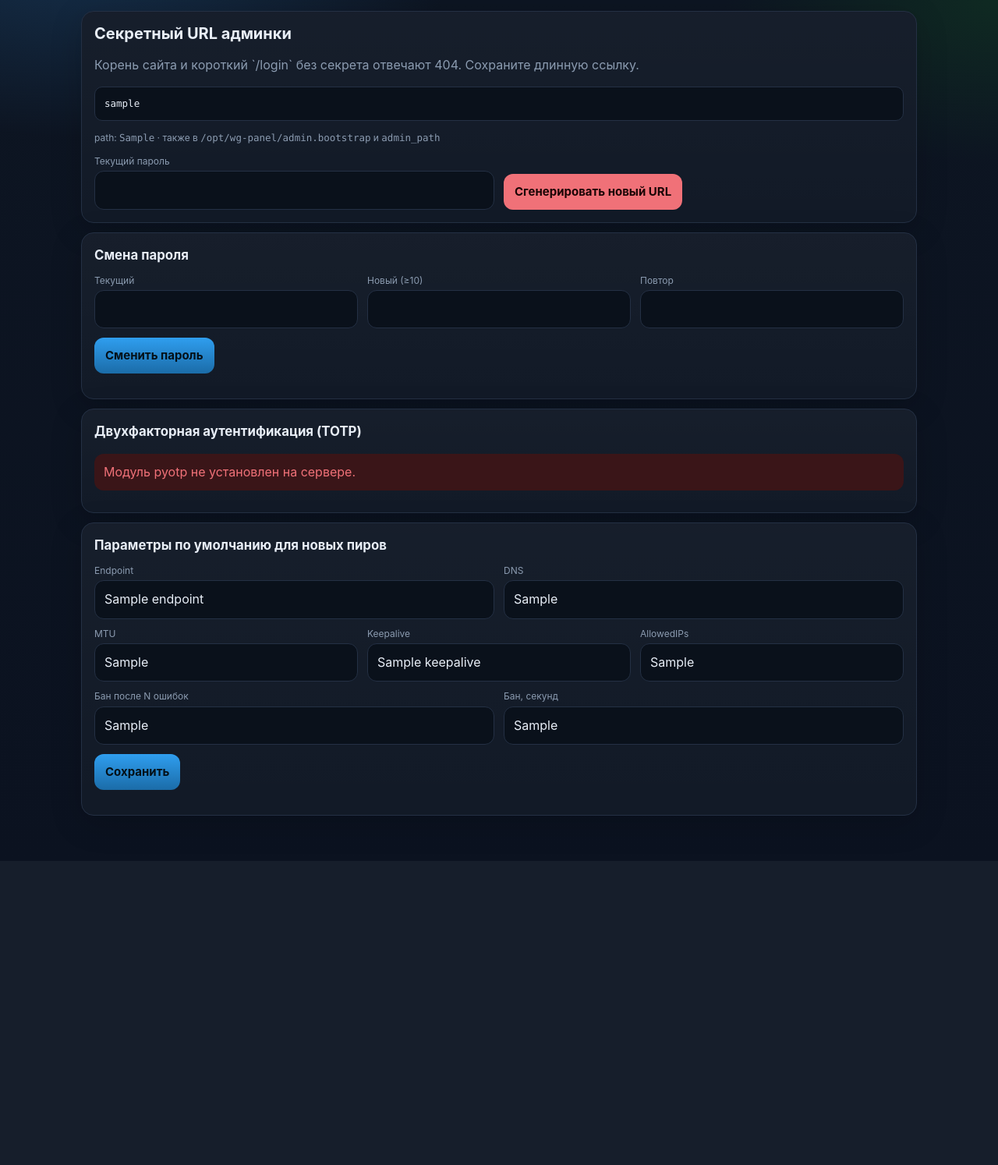
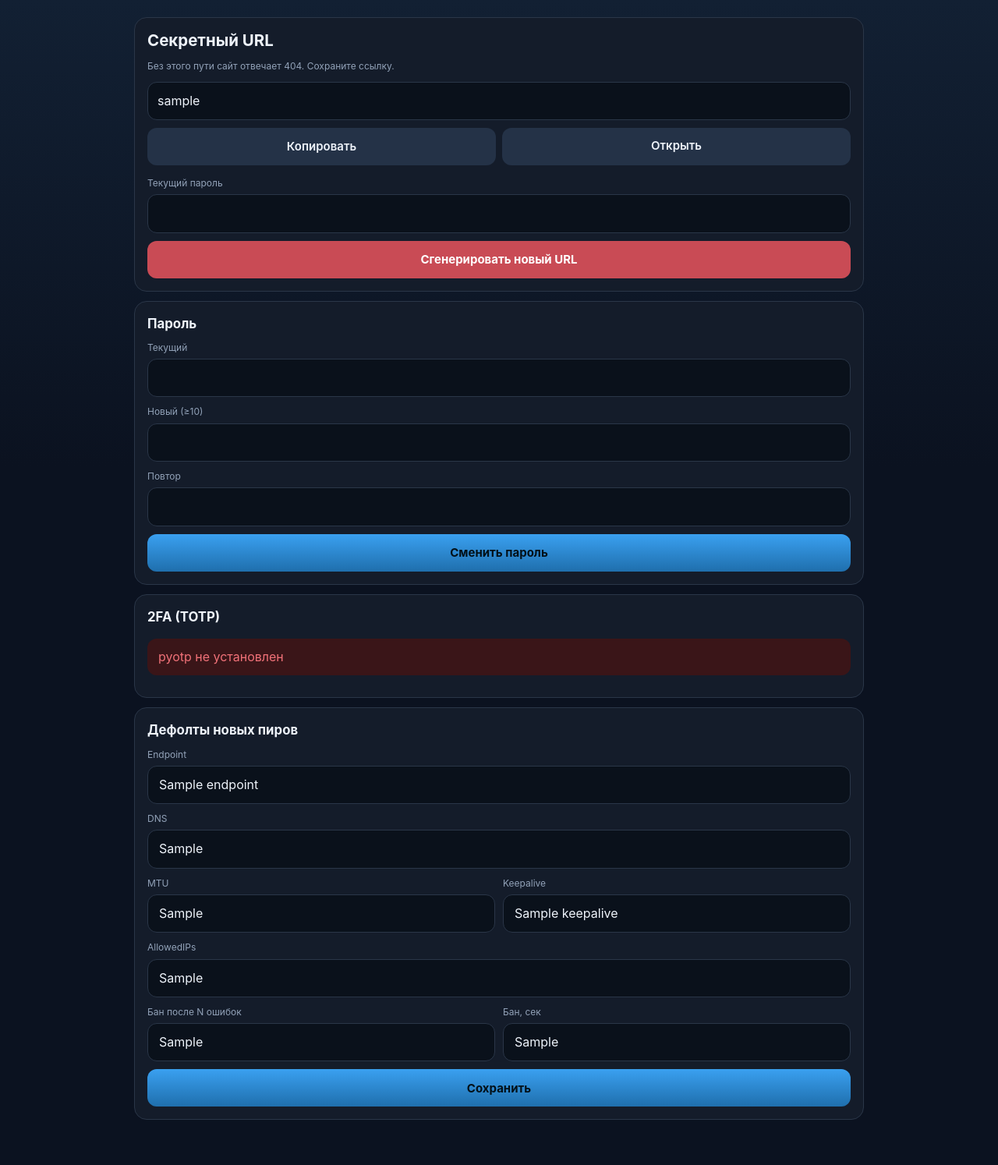
Before and after one commit to shumkoea-code/Hinkal, a Python web app: template tools/wg-panel/templates/settings.html in a window 1280 px wide. Shown: the whole page at 78% size. Before the commit the page ends 1095 px from the top, so only its background shows below. Run offline with Jinja, Linux system fonts and the light colour scheme; the template is opened without the code that fills it: most values are stand-ins (such as "Sample title", 1, 10 or a date in 2020).

Commit message:
ui(wg-panel): нижнее меню, карточки и полировка всех экранов
Мобильная навигация, списки вместо таблиц, копирование URL,
обновлён README со ссылкой на ZIP для скачивания.

Co-authored-by: shumkoea-code <shumkoea-code@users.noreply.github.com>

```diff
--- a/tools/wg-panel/templates/base.html
+++ b/tools/wg-panel/templates/base.html
@@ -7,132 +7,149 @@
   <title>{% block title %}WG Panel{% endblock %}</title>
   <style>
     :root {
-      --bg:#0b1220; --card:#121a27; --text:#e8eef7; --muted:#8b9bb0;
-      --acc:#2f9eef; --acc2:#1b6ca8; --ok:#3ecf8e; --warn:#e6b35a; --err:#f07178;
-      --line:#243044; --tap:44px;
+      --bg:#0b1220; --card:#141c2a; --text:#eef3fa; --muted:#92a2b8;
+      --acc:#3aa0f0; --acc2:#1f6fad; --ok:#3ecf8e; --warn:#e6b35a; --err:#f07178;
+      --line:#2a3648; --tap:48px; --radius:16px;
       --safe-b: env(safe-area-inset-bottom, 0px);
       --safe-t: env(safe-area-inset-top, 0px);
+      --nav-h: 64px;
     }
     *{box-sizing:border-box}
     html{-webkit-text-size-adjust:100%}
     body{
-      margin:0;font:16px/1.45 -apple-system,BlinkMacSystemFont,"Segoe UI",Roboto,sans-serif;
-      color:var(--text);min-height:100vh;min-height:100dvh;
-      background:
-        radial-gradient(900px 480px at 8% -8%, #16324f 0%, transparent 55%),
-        radial-gradient(700px 420px at 100% 0%, #0f2a22 0%, transparent 50%),
-        linear-gradient(180deg, #0d1522, var(--bg));
-      padding-bottom:calc(18px + var(--safe-b));
+      margin:0;
+      font:16px/1.45 -apple-system,BlinkMacSystemFont,"SF Pro Text","Segoe UI",Roboto,sans-serif;
+      color:var(--text); min-height:100dvh;
+      background: #0b1220 linear-gradient(180deg,#122033 0%,#0b1220 40%);
+      padding-bottom: calc(var(--nav-h) + 12px + var(--safe-b));
     }
-    a{color:var(--acc);text-decoration:none} a:hover{text-decoration:underline}
-    .wrap{max-width:1100px;margin:0 auto;padding:14px 14px 28px;padding-top:calc(14px + var(--safe-t))}
-    .nav{
-      display:flex;gap:8px;align-items:center;margin-bottom:14px;flex-wrap:wrap;
-      position:sticky;top:0;z-index:20;padding:10px 0;backdrop-filter:blur(10px);
-      background:rgba(11,18,32,.88);border-bottom:1px solid transparent;
+    a{color:var(--acc);text-decoration:none}
+    .wrap{max-width:720px;margin:0 auto;padding:12px 14px 20px;padding-top:calc(12px + var(--safe-t))}
+    .topbar{
+      display:flex;align-items:center;justify-content:space-between;gap:10px;
+      margin-bottom:14px;
     }
-    .nav .brand{font-weight:750;letter-spacing:.02em;font-size:15px;margin-right:4px}
-    .nav a{
-      color:var(--muted);padding:8px 10px;border-radius:10px;min-height:var(--tap);
-      display:inline-flex;align-items:center;font-size:14px;
+    .topbar .brand{font-weight:750;font-size:17px;letter-spacing:.01em}
+    .topbar .user{color:var(--muted);font-size:13px}
+    .card{
+      background:var(--card); border:1px solid var(--line); border-radius:var(--radius);
+      padding:16px; margin-bottom:12px;
     }
-    .nav a:hover{color:var(--text);background:#1a2433;text-decoration:none}
-    .nav .spacer{flex:1}
-    .card{
-      background:linear-gradient(180deg, rgba(255,255,255,.02), transparent), var(--card);
-      border:1px solid var(--line);border-radius:16px;padding:16px;margin-bottom:12px;
-      box-shadow:0 10px 40px rgba(0,0,0,.18);
-    }
-    h1{margin:0 0 8px;font-size:1.25rem;line-height:1.25;word-break:break-word}
-    h2{margin:0 0 12px;font-size:1.05rem}
-    .muted{color:var(--muted)} .tiny{font-size:12px}
-    label.muted{display:block;margin-bottom:4px;font-size:12px}
+    h1{margin:0 0 8px;font-size:1.28rem;line-height:1.25}
+    h2{margin:0 0 10px;font-size:1.05rem}
+    .muted{color:var(--muted)} .tiny{font-size:12px;line-height:1.35}
+    label.muted{display:block;margin:0 0 6px;font-size:12px}
     input,button,select,textarea{font:inherit;touch-action:manipulation}
     input,select,textarea{
-      width:100%;padding:12px 12px;border-radius:12px;border:1px solid var(--line);
-      background:#0a111b;color:var(--text);min-height:var(--tap);font-size:16px;
+      width:100%; padding:12px 14px; border-radius:12px; border:1px solid var(--line);
+      background:#0a111b; color:var(--text); min-height:var(--tap); font-size:16px;
     }
-    textarea{min-height:72px;resize:vertical}
     button,.btn{
-      display:inline-flex;align-items:center;justify-content:center;gap:6px;
-      padding:12px 14px;border-radius:12px;border:0;min-height:var(--tap);
-      background:linear-gradient(180deg, var(--acc), var(--acc2));color:#041018;font-weight:700;cursor:pointer;
-      font-size:15px;text-align:center;
+      display:inline-flex;align-items:center;justify-content:center;
+      min-height:var(--tap); padding:12px 14px; border:0; border-radius:12px;
+      background:linear-gradient(180deg,var(--acc),var(--acc2)); color:#031018;
+      font-weight:700; font-size:15px; cursor:pointer; text-align:center;
     }
-    button.secondary,.btn.secondary{background:#243044;color:var(--text);font-weight:600}
-    button.danger{background:var(--err);color:#1a0505}
+    button.secondary,.btn.secondary{background:#243247;color:var(--text);font-weight:600}
+    button.danger{background:#c94b55;color:#fff}
+    button.ghost,.btn.ghost{background:transparent;border:1px solid var(--line);color:var(--muted);font-weight:600}
     button.block,.btn.block{width:100%}
-    button:disabled{opacity:.5;cursor:not-allowed}
-    .row{display:grid;grid-template-columns:1fr 1fr;gap:12px}
-    .row3{display:grid;grid-template-columns:1fr 1fr 1fr;gap:12px}
-    .table-wrap{overflow-x:auto;-webkit-overflow-scrolling:touch;margin:0 -4px;padding:0 4px}
-    table{width:100%;border-collapse:collapse;min-width:520px}
-    th,td{padding:10px 6px;border-bottom:1px solid var(--line);text-align:left;vertical-align:top}
-    th{color:var(--muted);font-size:12px;font-weight:600}
-    .flash{padding:12px;border-radius:12px;margin-bottom:12px;word-break:break-word}
+    .row{display:grid;grid-template-columns:1fr 1fr;gap:10px}
+    .stack{display:grid;gap:10px}
+    .flash{padding:12px 14px;border-radius:12px;margin-bottom:12px;word-break:break-word}
     .flash.ok{background:#123226;color:var(--ok)}
     .flash.error{background:#3a1518;color:var(--err)}
-    .pill{display:inline-block;padding:3px 8px;border-radius:999px;background:#243041;font-size:12px;margin:2px 2px 0 0}
-    .pill.on{background:#143526;color:var(--ok)} .pill.off{background:#3a1518;color:var(--err)}
+    .pill{display:inline-flex;align-items:center;padding:3px 9px;border-radius:999px;background:#243041;font-size:12px;margin:0 4px 0 0}
+    .pill.on{background:#143526;color:var(--ok)}
+    .pill.off{background:#3a1518;color:var(--err)}
     .pill.warn{background:#3a2e12;color:var(--warn)}
     code,pre{font-family:ui-monospace,SFMono-Regular,Menlo,monospace;font-size:12.5px}
-    pre{background:#0a111b;padding:12px;border-radius:10px;overflow:auto;border:1px solid var(--line);max-width:100%;-webkit-overflow-scrolling:touch}
-    .login-box{max-width:420px;margin:8vh auto}
-    .stats{display:grid;grid-template-columns:repeat(4,1fr);gap:10px;margin-bottom:12px}
-    .stat{padding:14px;border-radius:14px;border:1px solid var(--line);background:rgba(18,26,39,.85)}
-    .stat .v{font-size:1.2rem;font-weight:750;margin-top:4px}
-    .bar{height:8px;background:#0a111b;border-radius:99px;overflow:hidden;margin-top:6px}
-    .bar > i{display:block;height:100%;background:linear-gradient(90deg,var(--acc),var(--ok));border-radius:99px}
-    .actions{display:flex;gap:8px;flex-wrap:wrap;align-items:stretch}
-    .actions > form{display:flex}
-    .actions button,.actions .btn{flex:1 1 auto}
-    .chip-row{display:flex;flex-wrap:wrap;gap:8px;margin-top:8px}
-    .chip-row form{flex:1 1 calc(50% - 8px);min-width:120px}
-    .chip-row button{width:100%}
-    .peer-cards{display:none}
+    pre,.mono-box{
+      background:#0a111b;padding:12px;border-radius:12px;overflow:auto;
+      border:1px solid var(--line); max-width:100%; word-break:break-all; white-space:pre-wrap;
+    }
+    .stats{display:grid;grid-template-columns:repeat(2,1fr);gap:8px;margin-bottom:12px}
+    .stat{padding:12px;border-radius:14px;border:1px solid var(--line);background:rgba(20,28,42,.9)}
+    .stat .v{font-size:1.15rem;font-weight:750;margin-top:2px}
+    .bar{height:7px;background:#0a111b;border-radius:99px;overflow:hidden;margin-top:8px}
+    .bar>i{display:block;height:100%;background:linear-gradient(90deg,var(--acc),var(--ok))}
     .peer-card{border:1px solid var(--line);border-radius:14px;padding:14px;margin-bottom:10px;background:#0e1622}
-    .peer-card .top{display:flex;justify-content:space-between;gap:8px;align-items:flex-start}
-    .peer-card .meta{margin-top:8px}
+    .peer-card .head{display:flex;justify-content:space-between;gap:10px;align-items:flex-start}
+    .peer-card .title{font-weight:700;font-size:17px}
+    .peer-card .meta{margin-top:8px;display:grid;gap:4px}
+    .grid2{display:grid;grid-template-columns:1fr 1fr;gap:8px;margin-top:12px}
+    .grid2 form,.grid2 a{display:block}
+    .grid2 button,.grid2 .btn{width:100%}
     .seg{display:grid;grid-template-columns:repeat(3,1fr);gap:6px}
     .seg label{
       display:flex;align-items:center;justify-content:center;text-align:center;
-      min-height:var(--tap);padding:8px 6px;border-radius:12px;border:1px solid var(--line);
-      background:#0a111b;color:var(--muted);font-size:13px;cursor:pointer;
+      min-height:42px;padding:8px 4px;border-radius:12px;border:1px solid var(--line);
+      background:#0a111b;color:var(--muted);font-size:13px;cursor:pointer;position:relative;
     }
-    .seg input{position:absolute;opacity:0;pointer-events:none}
-    .seg input:checked + span, .seg label:has(input:checked){
-      border-color:var(--acc);color:var(--text);background:#132033;font-weight:650;
+    .seg input{position:absolute;opacity:0;inset:0}
+    .seg label:has(input:checked){border-color:var(--acc);color:var(--text);background:#152536;font-weight:650}
+    .list{display:grid;gap:0}
+    .list-row{
+      display:flex;justify-content:space-between;gap:10px;align-items:center;
+      padding:12px 0;border-bottom:1px solid var(--line);
     }
-    .seg label span{pointer-events:none}
-    .qr-wrap{text-align:center}
-    .qr-wrap img{max-width:min(220px,70vw);height:auto;background:#fff;padding:8px;border-radius:8px}
-    .url-box{word-break:break-all;font-size:12px}
-    @media(max-width:820px){
+    .list-row:last-child{border-bottom:0;padding-bottom:0}
+    .list-row:first-child{padding-top:0}
+    .qr-wrap{text-align:center;margin:12px 0}
+    .qr-wrap img{max-width:min(200px,65vw);background:#fff;padding:8px;border-radius:10px}
+    .login-box{max-width:420px;margin:10vh auto 0}
+    .desktop-table{display:none}
+    .bottom-nav{
+      position:fixed;left:0;right:0;bottom:0;z-index:50;
+      display:grid;grid-template-columns:repeat(4,1fr);
+      background:rgba(12,18,28,.94); backdrop-filter:blur(14px);
+      border-top:1px solid var(--line);
+      padding:6px 6px calc(6px + var(--safe-b));
+    }
+    .bottom-nav a{
+      display:flex;flex-direction:column;align-items:center;justify-content:center;
+      gap:2px; min-height:52px; color:var(--muted); font-size:11px; font-weight:600;
+      border-radius:12px; text-decoration:none;
+    }
+    .bottom-nav a .ico{font-size:18px;line-height:1}
+    .bottom-nav a.active{color:var(--text);background:#1a2536}
+    .hide-mobile{display:none}
+    @media(min-width:860px){
+      body{padding-bottom:24px}
+      .wrap{max-width:980px;padding:22px}
+      .stats{grid-template-columns:repeat(4,1fr)}
+      .bottom-nav{display:none}
+      .hide-mobile{display:inline-flex}
+      .top-nav{display:flex;gap:8px;align-items:center;margin-bottom:16px;flex-wrap:wrap}
+      .top-nav a{color:var(--muted);padding:10px 12px;border-radius:10px}
+      .top-nav a.active,.top-nav a:hover{background:#1a2536;color:var(--text);text-decoration:none}
+      .desktop-table{display:block;overflow-x:auto}
+      .mobile-list{display:none}
+      table{width:100%;border-collapse:collapse}
+      th,td{padding:10px 8px;border-bottom:1px solid var(--line);text-align:left;vertical-align:top;font-size:14px}
+      th{color:var(--muted);font-size:12px}
+      .row3{display:grid;grid-template-columns:1fr 1fr 1fr;gap:10px}
+    }
+    @media(max-width:859px){
       .row,.row3{grid-template-columns:1fr}
-      .stats{grid-template-columns:1fr 1fr}
-      .desktop-only{display:none !important}
-      .peer-cards{display:block}
-      .actions{flex-direction:column}
-      .actions > form,.actions > a{width:100%}
-      .actions button,.actions .btn{width:100%}
-      .nav .brand{width:100%;margin-bottom:2px}
       .seg{grid-template-columns:repeat(2,1fr)}
-    }
-    @media(min-width:821px){
-      .mobile-only{display:none !important}
+      .top-nav{display:none}
     }
   </style>
+  {% block head %}{% endblock %}
 </head>
 <body>
   <div class="wrap">
     {% if session.get('admin') %}
-    <div class="nav">
-      <div class="brand">WG Panel · idivles</div>
-      <a href="{{ url_for('dashboard') }}">Пиры</a>
-      <a href="{{ url_for('settings_page') }}">Настройки</a>
-      <a href="{{ url_for('instructions') }}">Инструкция</a>
-      <span class="spacer"></span>
-      <span class="muted tiny">{{ session.get('user') }}</span>
+    <div class="topbar">
+      <div class="brand">WG Panel</div>
+      <div class="user">{{ session.get('user') }}</div>
+    </div>
+    <div class="top-nav">
+      <a href="{{ url_for('dashboard') }}" class="{% if request.endpoint == 'dashboard' %}active{% endif %}">Пиры</a>
+      <a href="{{ url_for('settings_page') }}" class="{% if request.endpoint == 'settings_page' %}active{% endif %}">Настройки</a>
+      <a href="{{ url_for('instructions') }}" class="{% if request.endpoint == 'instructions' %}active{% endif %}">Инструкция</a>
+      <span style="flex:1"></span>
       <a href="{{ url_for('logout') }}">Выход</a>
     </div>
     {% endif %}
@@ -141,5 +158,21 @@
     {% endwith %}
     {% block body %}{% endblock %}
   </div>
+  {% if session.get('admin') %}
+  <nav class="bottom-nav" aria-label="Меню">
+    <a href="{{ url_for('dashboard') }}" class="{% if request.endpoint in ('dashboard','peer_detail') %}active{% endif %}">
+      <span class="ico">◎</span>Пиры
+    </a>
+    <a href="{{ url_for('settings_page') }}" class="{% if request.endpoint == 'settings_page' %}active{% endif %}">
+      <span class="ico">⚙</span>Настройки
+    </a>
+    <a href="{{ url_for('instructions') }}" class="{% if request.endpoint == 'instructions' %}active{% endif %}">
+      <span class="ico">?</span>Справка
+    </a>
+    <a href="{{ url_for('logout') }}">
+      <span class="ico">⎋</span>Выход
+    </a>
+  </nav>
+  {% endif %}
 </body>
 </html>
--- a/tools/wg-panel/templates/settings.html
+++ b/tools/wg-panel/templates/settings.html
@@ -2,83 +2,80 @@
 {% block title %}Настройки · WG Panel{% endblock %}
 {% block body %}
 <div class="card">
-  <h1>Секретный URL админки</h1>
-  <p class="muted">Корень сайта и короткий `/login` без секрета отвечают 404. Сохраните длинную ссылку.</p>
-  <pre>{{ admin_login_url }}</pre>
-  <p class="tiny muted">path: <code>{{ admin_path }}</code> · также в <code>/opt/wg-panel/admin.bootstrap</code> и <code>admin_path</code></p>
-  <form method="post" onsubmit="return confirm('Старая ссылка перестанет работать. Продолжить?')">
+  <h1>Секретный URL</h1>
+  <p class="muted tiny">Без этого пути сайт отвечает 404. Сохраните ссылку.</p>
+  <div class="mono-box" id="admin-url">{{ admin_login_url }}</div>
+  <div class="grid2" style="margin-top:10px">
+    <button type="button" class="secondary" id="copy-url">Копировать</button>
+    <a class="btn secondary" href="{{ admin_login_url }}">Открыть</a>
+  </div>
+  <form method="post" style="margin-top:14px" class="stack" onsubmit="return confirm('Старая ссылка перестанет работать. Продолжить?')">
     <input type="hidden" name="action" value="regen_path">
-    <div class="row">
-      <div><label class="muted">Текущий пароль</label><input type="password" name="current_password" required autocomplete="current-password"></div>
-      <div style="align-self:end"><button class="danger" type="submit">Сгенерировать новый URL</button></div>
-    </div>
+    <div><label class="muted">Текущий пароль</label><input type="password" name="current_password" required autocomplete="current-password"></div>
+    <button class="danger block" type="submit">Сгенерировать новый URL</button>
   </form>
 </div>
 
 <div class="card">
-  <h2>Смена пароля</h2>
-  <form method="post">
+  <h2>Пароль</h2>
+  <form method="post" class="stack">
     <input type="hidden" name="action" value="password">
-    <div class="row3">
-      <div><label class="muted">Текущий</label><input type="password" name="current_password" required autocomplete="current-password"></div>
-      <div><label class="muted">Новый (≥10)</label><input type="password" name="new_password" required minlength="10" autocomplete="new-password"></div>
-      <div><label class="muted">Повтор</label><input type="password" name="new_password2" required minlength="10" autocomplete="new-password"></div>
-    </div>
-    <p style="margin-top:12px"><button type="submit">Сменить пароль</button></p>
+    <div><label class="muted">Текущий</label><input type="password" name="current_password" required autocomplete="current-password"></div>
+    <div><label class="muted">Новый (≥10)</label><input type="password" name="new_password" required minlength="10" autocomplete="new-password"></div>
+    <div><label class="muted">Повтор</label><input type="password" name="new_password2" required minlength="10" autocomplete="new-password"></div>
+    <button type="submit" class="block">Сменить пароль</button>
   </form>
 </div>
 
 <div class="card">
-  <h2>Двухфакторная аутентификация (TOTP)</h2>
+  <h2>2FA (TOTP)</h2>
   {% if not pyotp_ok %}
-  <p class="flash error">Модуль pyotp не установлен на сервере.</p>
+  <p class="flash error">pyotp не установлен</p>
   {% elif admin.totp_enabled %}
-  <p><span class="pill on">2FA включена</span></p>
-  <form method="post">
+  <p><span class="pill on">включена</span></p>
+  <form method="post" class="stack" style="margin-top:10px">
     <input type="hidden" name="action" value="2fa_disable">
-    <div class="row">
-      <div><label class="muted">Пароль</label><input type="password" name="current_password" required></div>
-      <div><label class="muted">Код 2FA</label><input name="code" required inputmode="numeric"></div>
-    </div>
-    <p style="margin-top:12px"><button class="danger" type="submit">Отключить 2FA</button></p>
+    <div><label class="muted">Пароль</label><input type="password" name="current_password" required></div>
+    <div><label class="muted">Код 2FA</label><input name="code" required inputmode="numeric" autocomplete="one-time-code"></div>
+    <button class="danger block" type="submit">Отключить 2FA</button>
   </form>
   {% elif totp_pending %}
-  <p class="muted">Отсканируйте QR в Google Authenticator / Aegis / 1Password и введите код.</p>
-  {% if totp_qr_data %}<p><img src="{{ totp_qr_data }}" alt="2FA QR" style="background:#fff;padding:8px;border-radius:8px;max-width:220px"></p>{% endif %}
+  <p class="muted tiny">Отсканируйте QR и введите код.</p>
+  {% if totp_qr_data %}<div class="qr-wrap"><img src="{{ totp_qr_data }}" alt="2FA QR"></div>{% endif %}
   <p class="tiny muted">Секрет: <code>{{ totp_secret }}</code></p>
-  <form method="post">
+  <form method="post" class="stack">
     <input type="hidden" name="action" value="2fa_confirm">
-    <div class="row">
-      <div><label class="muted">Код подтверждения</label><input name="code" required inputmode="numeric" autofocus></div>
-      <div style="align-self:end"><button type="submit">Подтвердить и включить</button></div>
-    </div>
+    <div><label class="muted">Код</label><input name="code" required inputmode="numeric" autofocus autocomplete="one-time-code"></div>
+    <button type="submit" class="block">Подтвердить</button>
   </form>
   {% else %}
-  <form method="post">
-    <input type="hidden" name="action" value="2fa_start">
-    <button type="submit">Включить 2FA</button>
-  </form>
+  <form method="post"><input type="hidden" name="action" value="2fa_start"><button type="submit" class="block">Включить 2FA</button></form>
   {% endif %}
 </div>
 
 <div class="card">
-  <h2>Параметры по умолчанию для новых пиров</h2>
-  <form method="post">
+  <h2>Дефолты новых пиров</h2>
+  <form method="post" class="stack">
     <input type="hidden" name="action" value="defaults">
+    <div><label class="muted">Endpoint</label><input name="endpoint" value="{{ settings.endpoint }}"></div>
+    <div><label class="muted">DNS</label><input name="client_dns" value="{{ settings.client_dns }}"></div>
     <div class="row">
-      <div><label class="muted">Endpoint</label><input name="endpoint" value="{{ settings.endpoint }}"></div>
-      <div><label class="muted">DNS</label><input name="client_dns" value="{{ settings.client_dns }}"></div>
-    </div>
-    <div class="row3" style="margin-top:10px">
       <div><label class="muted">MTU</label><input name="client_mtu" value="{{ settings.client_mtu }}"></div>
       <div><label class="muted">Keepalive</label><input name="keepalive" value="{{ settings.keepalive }}"></div>
-      <div><label class="muted">AllowedIPs</label><input name="allowed_ips" value="{{ settings.allowed_ips }}"></div>
     </div>
-    <div class="row" style="margin-top:10px">
+    <div><label class="muted">AllowedIPs</label><input name="allowed_ips" value="{{ settings.allowed_ips }}"></div>
+    <div class="row">
       <div><label class="muted">Бан после N ошибок</label><input name="ban_after" value="{{ settings.ban_after }}"></div>
-      <div><label class="muted">Бан, секунд</label><input name="ban_seconds" value="{{ settings.ban_seconds }}"></div>
+      <div><label class="muted">Бан, сек</label><input name="ban_seconds" value="{{ settings.ban_seconds }}"></div>
     </div>
-    <p style="margin-top:12px"><button type="submit">Сохранить</button></p>
+    <button type="submit" class="block">Сохранить</button>
   </form>
 </div>
+<script>
+document.getElementById('copy-url')?.addEventListener('click', async () => {
+  const t = document.getElementById('admin-url')?.innerText || '';
+  try { await navigator.clipboard.writeText(t.trim()); alert('Скопировано'); }
+  catch(e){ prompt('Скопируйте вручную', t.trim()); }
+});
+</script>
 {% endblock %}
```
Also changed, not shown: tools/wg-panel/templates/dashboard.html (+79 -80 lines), tools/wg-panel/templates/instructions.html (+17 -19 lines), tools/wg-panel/templates/login.html (+6 -6 lines), tools/wg-panel/templates/login_2fa.html (+6 -6 lines), tools/wg-panel/templates/peer.html (+57 -59 lines), README.md.
